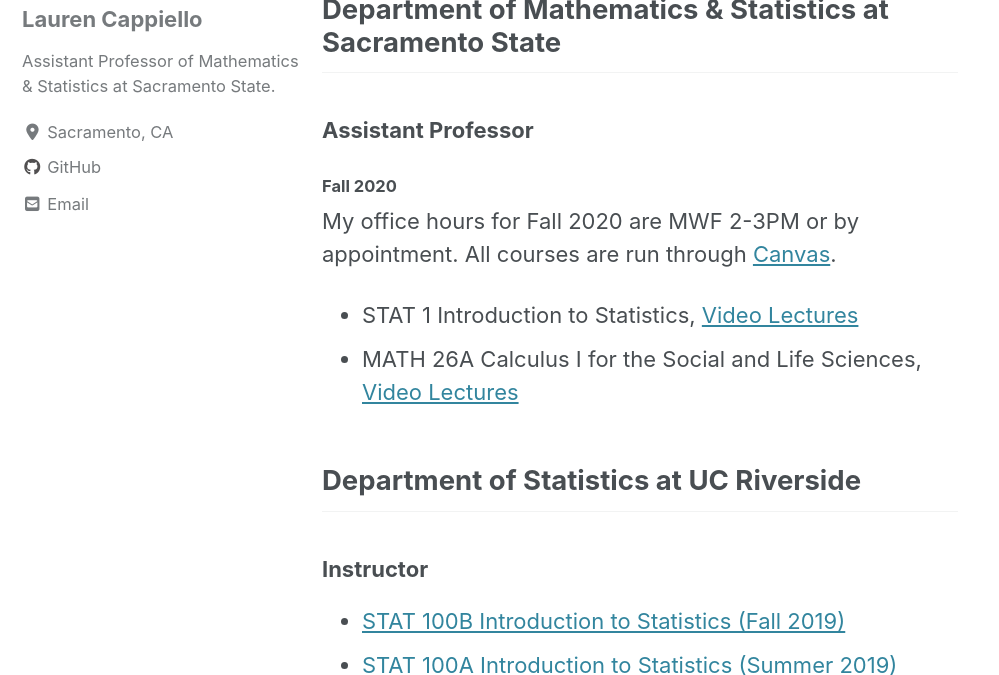
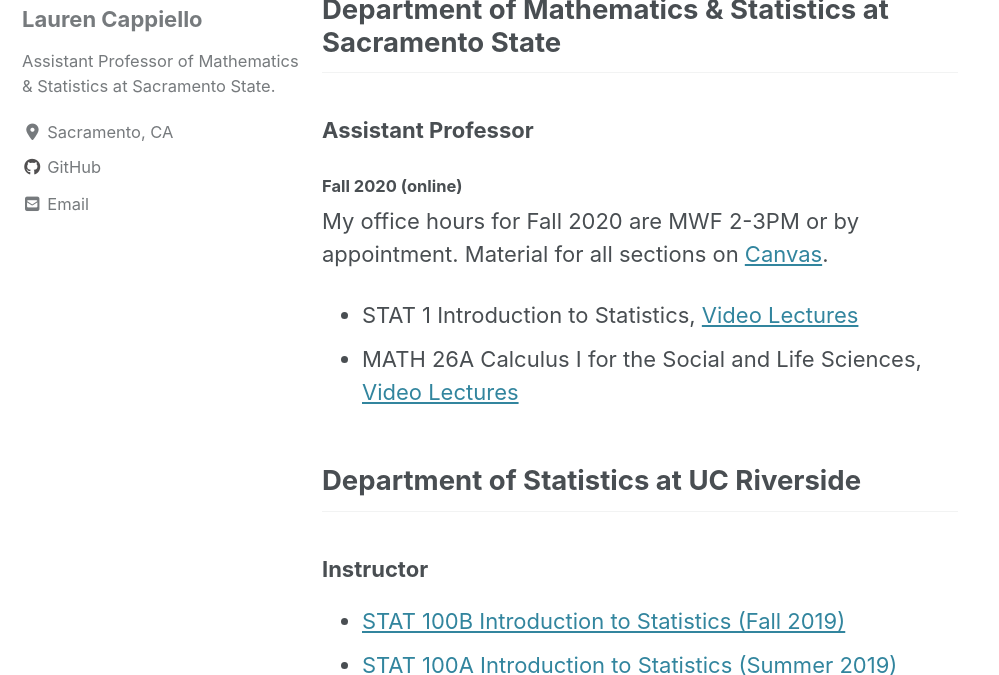
Before and after one commit to lgpcappiello/lgpcappiello.github.io, a Jekyll site: the page built from teaching/index.md, in a window 1280 px wide and 900 px high, cut to the strip 225-900 px from the top of the window. Shown: the whole strip, without its empty margins (0-999 px from the left). Built offline with Jekyll 4.4.1, drawn with Linux system fonts in a browser that asks for light colours; cached includes are drawn as plain includes; nearby versions of some CDN libraries.

Commit message:
Update index.md

```diff
--- a/teaching/index.md
+++ b/teaching/index.md
@@ -7,8 +7,8 @@
 
 ## Department of Mathematics & Statistics at Sacramento State
 ### Assistant Professor
-#### Fall 2020
-My office hours for Fall 2020 are MWF 2-3PM or by appointment. All courses are run through [Canvas](https://csus.instructure.com/).
+#### Fall 2020 (online)
+My office hours for Fall 2020 are MWF 2-3PM or by appointment. Material for all sections on [Canvas](https://csus.instructure.com/).
 - STAT 1 Introduction to Statistics, [Video Lectures](https://www.youtube.com/playlist?list=PLuMDlHzKEzEFDn6yfD9D3DCsp_j2AfDvm)
 - MATH 26A Calculus I for the Social and Life Sciences, [Video Lectures](https://www.youtube.com/playlist?list=PLuMDlHzKEzEHVDBeTH5I_ghfON5ev4vCv)
 
```
